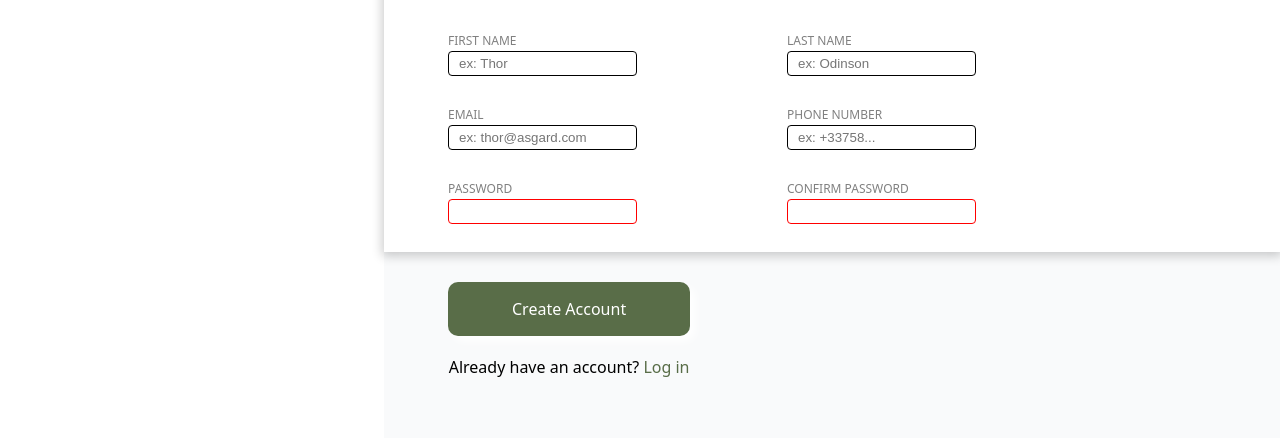
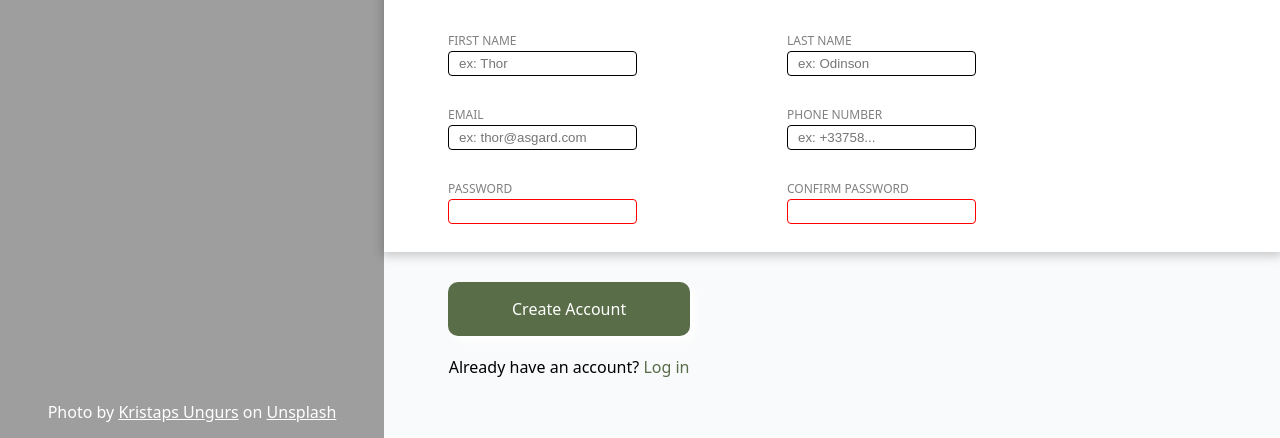
Before and after one commit to aadridi/Sign-up-Form, a plain HTML site: page index.html in a window 1280 px wide. Shown: the part 362-800 px from the top of the page. Drawn offline with Linux system fonts and the light colour scheme; the site is published under a folder, as on GitHub Pages, so addresses that start at the root find nothing; a web font is replaced by a local one.

Commit message:
Finally fixing error in background img url path

```diff
--- a/styles.css
+++ b/styles.css
@@ -51,7 +51,7 @@
 
 /* Aside part */
 aside {
-	background-image: url('/img/bg-aside.jpg');
+	background-image: url('./img/bg-aside.jpg');
 	background-repeat: no-repeat;
 	background-size: cover;
 	background-position: center;
```
